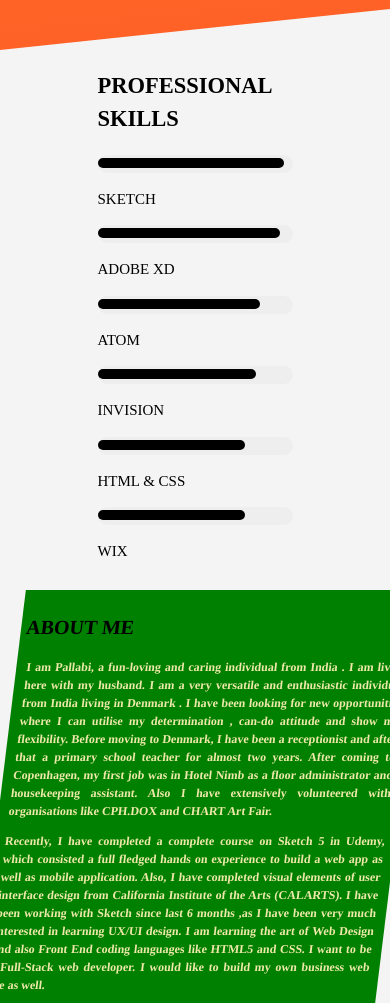
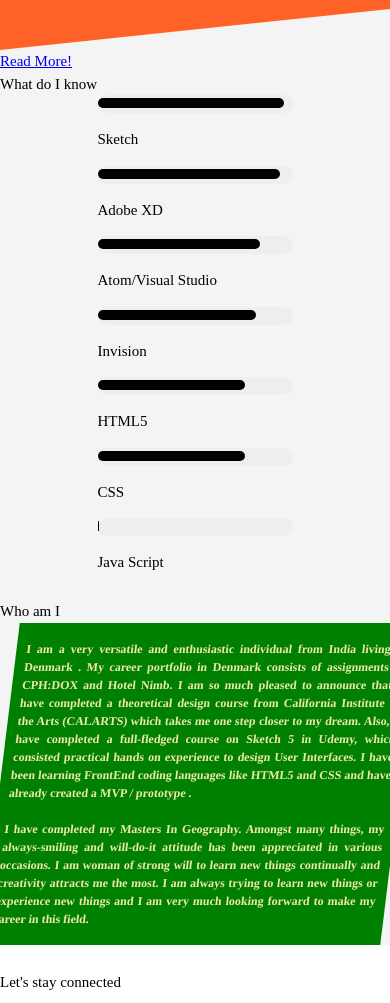
Before and after one commit to Pallabi-ghosh/LP, a plain HTML site: page index.html in a window 390 px wide. Shown: the part 750-1753 px from the top of the page. Drawn offline with Linux system fonts and the light colour scheme.

Commit message:
This is the front page

```diff
--- a/index.html
+++ b/index.html
@@ -8,69 +8,61 @@
 </head>
 
 <body>
-    <div class="menu-wrap">
-        <input type="checkbox" class="toggler">
-        <div class="hamburger">
-            <div></div>
-        </div>
-        <div class="menu">
-            <div>
-                <div>
-                    <ul>
-                        <li><a href="#">Home</a></li>
-                        <li><a href="#skills">Skills</a></li>
-                        <li><a href="#about">About Me</a></li>
-                        <li><a href="#contact">Contact</a></li>
-                    </ul>
-                </div>
-            </div>
-        </div>
-    </div>
+
 
 
 
     <section id="firststep">
         <div class="header__bg">
-            <div class="heading">Hey there !!</div>
+            <div class="heading">Hello</div>
             <div class="heading_2">I am Pallabi</div>
             <p> A Build and UX designer based in Copenhagen</p>
         </div>
     </section>
 
+    <div class="wrapper">
+        <a href="LP-just_new/Portfolio.html"><span>Read More!</span></a>
+    </div>
+
+    <section id="professional-skills-bar">
+        <div class="skill-bar">What do I know</div>
+    </section>
 
 
     <section id="skills">
         <div class="skills_class">
-            <h1>PROFESSIONAL SKILLS</h1>
             <div class="bar expert"></div>
-            <P> SKETCH </P>
+            <p>Sketch</p>
             <div class="bar back moderate"></div>
-            <p> ADOBE XD </p>
+            <p> Adobe XD </p>
             <div class="bar back intermediate"></div>
-            <P> ATOM </P>
+            <P> Atom/Visual Studio </P>
             <div class="bar front advanced"></div>
-            <p> INVISION </p>
+            <p> Invision</p>
             <div class="bar front learning"></div>
-            <p> HTML & CSS </p>
+            <p> HTML5 </p>
             <div class="bar front learning"></div>
-            <p> WIX </p>
+            <p> CSS </p>
+            <div class="bar front startlearning"></div>
+            <p> Java Script </p>
         </div>
     </section>
 
+    <section id="about-bar">
+
+    </section>
 
     <section id="about">
+        <div class="about">Who am I</div>
         <div class="about__bg">
-            <h1>ABOUT ME</h1>
             <div class="sidebar1">
-                <p>I am Pallabi, a fun-loving and caring individual from India . I am living here with my husband. I am a very versatile and enthusiastic individual from India living in Denmark . I have been looking for new opportunities where I can utilise
-                    my determination , can-do attitude and show my flexibility. Before moving to Denmark, I have been a receptionist and after that a primary school teacher for almost two years. After coming to Copenhagen, my first job was in Hotel Nimb
-                    as a floor administrator and housekeeping assistant. Also I have extensively volunteered with organisations like CPH.DOX and CHART Art Fair.</p>
-            </div>
+                <p>I am a very versatile and enthusiastic individual from India living in Denmark . My career portfolio in Denmark consists of assignments at CPH:DOX and Hotel Nimb. I am so much pleased to announce that I have completed a theoretical design
+                    course from California Institute of the Arts (CALARTS) which takes me one step closer to my dream. Also, I have completed a full-fledged course on Sketch 5 in Udemy, which consisted practical hands on experience to design User Interfaces.
+                    I have been learning FrontEnd coding languages like HTML5 and CSS and have already created a MVP / prototype . <br>
 
-            <div class="sidebar2">
-                <p>Recently, I have completed a complete course on Sketch 5 in Udemy, which consisted a full fledged hands on experience to build a web app as well as mobile application. Also, I have completed visual elements of user interface design from
-                    California Institute of the Arts (CALARTS). I have been working with Sketch since last 6 months ,as I have been very much interested in learning UX/UI design. I am learning the art of Web Design and also Front End coding languages
-                    like HTML5 and CSS. I want to be a Full-Stack web developer. I would like to build my own business web site as well.</p>
+                    <br>I have completed my Masters In Geography. Amongst many things, my always-smiling and will-do-it attitude has been appreciated in various occasions. I am woman of strong will to learn new things continually and creativity attracts
+                    me the most. I am always trying to learn new things or experience new things and I am very much looking forward to make my career in this field.</br>
+                </p>
             </div>
         </div>
     </section>
@@ -78,11 +70,11 @@
 
     <section id="contact">
         <div class="details">
-            <h1>CONTACT</h1>
+            <p>Let's stay connected</p>
             <div class="btn-group">
                 <a class="btn pill" href="mailto:info@example.com?subject=subject&cc=cc@example.com"><img src="https://img.icons8.com/color/48/000000/gmail.png" /></a>
                 <a class="btn pill" href="https://www.linkedin.com/in/pallabighoshdas/"><img src="https://img.icons8.com/color/48/000000/linkedin-circled.png" /></a>
-                <a class="btn pill" href="#"><img src="https://img.icons8.com/color/48/000000/facebook-new.png" /></a>
+                <a class="btn pill" href="#"><img src="https://img.icons8.com/color/55/000000/twitter.png" /></a>
             </div>
         </div>
     </section>
```
